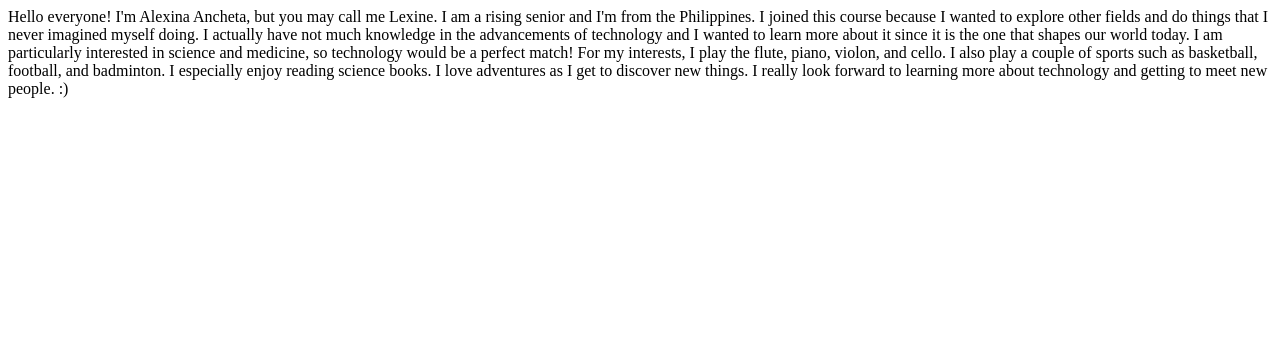
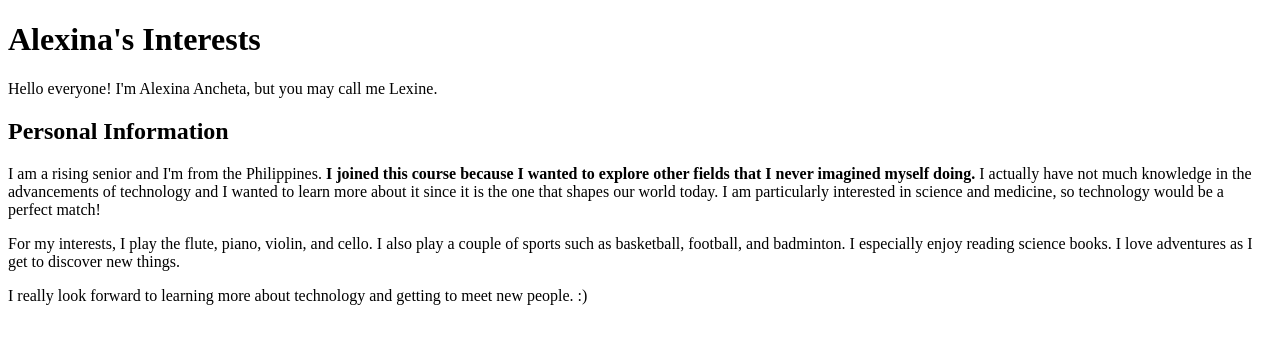
Before and after one commit to itgirls2021/adanchet, a plain HTML site: page index.html in a window 1280 px wide. Drawn offline with Linux system fonts and the light colour scheme.

Commit message:
Add files via upload

```diff
--- a/index.html
+++ b/index.html
@@ -4,17 +4,27 @@
     <meta charset="utf-8">
     <title></Alexina Ancheta-Bio></title>
 <body>
-    Hello everyone! I'm Alexina Ancheta, but you may call me Lexine. I am a rising senior and I'm from
-    the Philippines. I joined this course because I wanted to explore other fields and do things that
-    I never imagined myself doing. I actually have not much knowledge in the advancements
-    of technology and I wanted to learn more about it since it is the one that shapes our world today.
-    I am particularly interested in science and medicine, so technology would be a perfect match!
+    <h1>Alexina's Interests</h1>
+<p>
+    Hello everyone! I'm Alexina Ancheta, but you may call me Lexine.
+</p>
 
-    For my interests, I play the flute, piano, violon, and cello. I also play a couple of sports such
+    <h2>Personal Information</h2>
+<p>
+    I am a rising senior and I'm from the Philippines. <strong>I joined this course because I wanted
+    to explore other fields that I never imagined myself doing.</strong> I actually have not much knowledge in
+    the advancements of technology and I wanted to learn more about it since it is the one that shapes
+    our world today. I am particularly interested in science and medicine, so technology would be a
+    perfect match!
+</p>
+<p>
+    For my interests, I play the flute, piano, violin, and cello. I also play a couple of sports such
     as basketball, football, and badminton. I especially enjoy reading science books. I love adventures
     as I get to discover new things.
-
+</p>
+<p>
     I really look forward to learning more about technology and getting to meet new people. :)
+</p>
 </body>
 
 </html>
```
